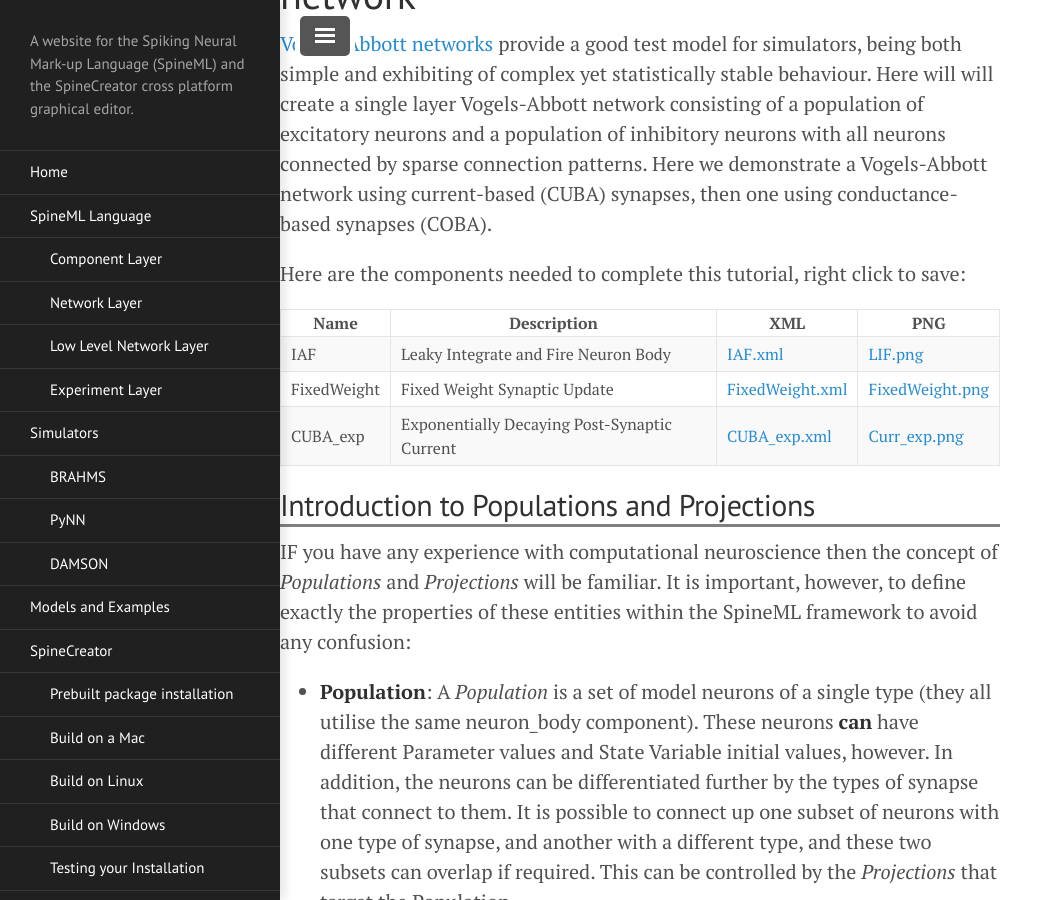
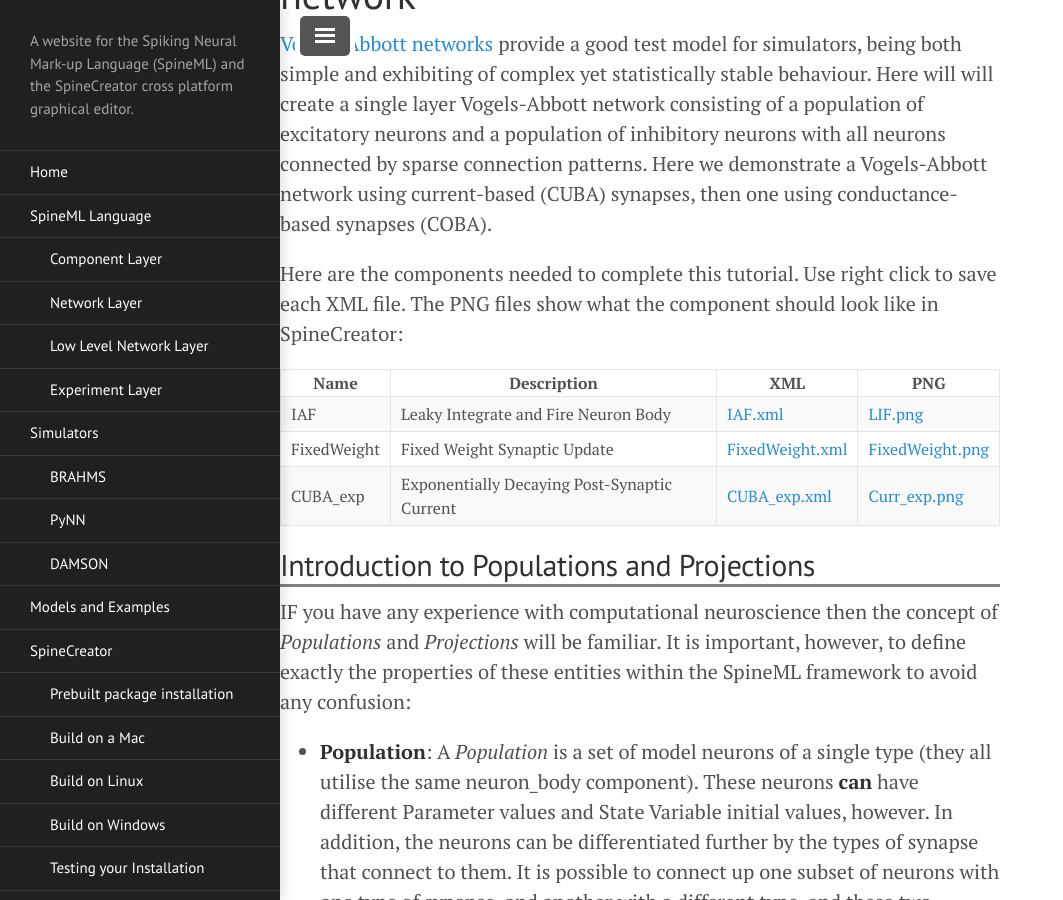
Before and after one commit to SpineML/spineml.github.io, a Jekyll site: the page built from spinecreator/createnetwork/index.md, in a window 1280 px wide and 900 px high, scrolled down 1672 px. Shown: the whole window, without its empty margins (0-1063 px from the left). Built offline with Jekyll 4.4.1, drawn with Linux system fonts in a browser that asks for light colours; nearby versions of some CDN libraries; library files that are not in the unit come from our copies.

Commit message:
Work in progress with createnetwork

```diff
--- a/spinecreator/createnetwork/index.md
+++ b/spinecreator/createnetwork/index.md
@@ -44,7 +44,9 @@ neurons with all neurons connected by sparse connection patterns. Here
 we demonstrate a Vogels-Abbott network using current-based (CUBA)
 synapses, then one using conductance-based synapses (COBA).
 
-Here are the components needed to complete this tutorial, right click to save:
+Here are the components needed to complete this tutorial. Use right
+click to save each XML file. The PNG files show what the component
+should look like in SpineCreator:
 
 | Name | Description | XML | PNG |
 | ---- | ----------- | --- | --- |
@@ -150,7 +152,7 @@ properties will be as shown below (Fig X):
 
 The Vogels-Abbott network is sparsely connected with a fixed probability of connection between any two neurons. To create this we need to add four projections:
 
-![beziers](/public/images/createnetwork/375px-Beziers.png" Fig 10: An example of a projection with convoluted Beziers!"){: .right-wrapped }
+![beziers](/public/images/createnetwork/375px-Beziers.png "Fig 10: An example of a projection with convoluted Beziers!"){: .right-wrapped }
 
 * <span style="color: red">Excitatory</span> -> <span style="color: red">Excitatory</span>
 * <span style="color: red">Excitatory</span> -> <span style="color: blue">Inhibitory</span>
```
